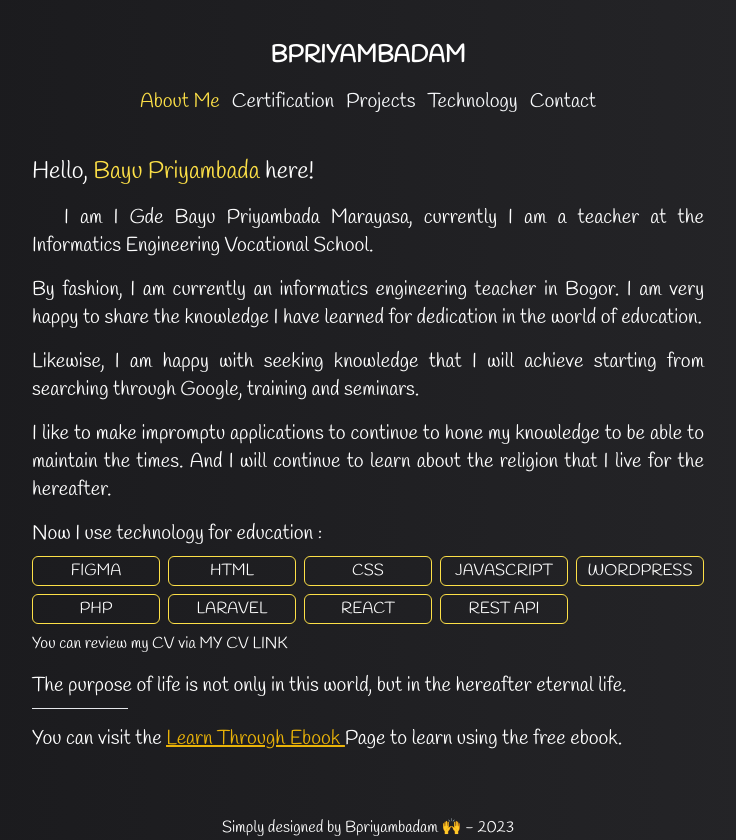
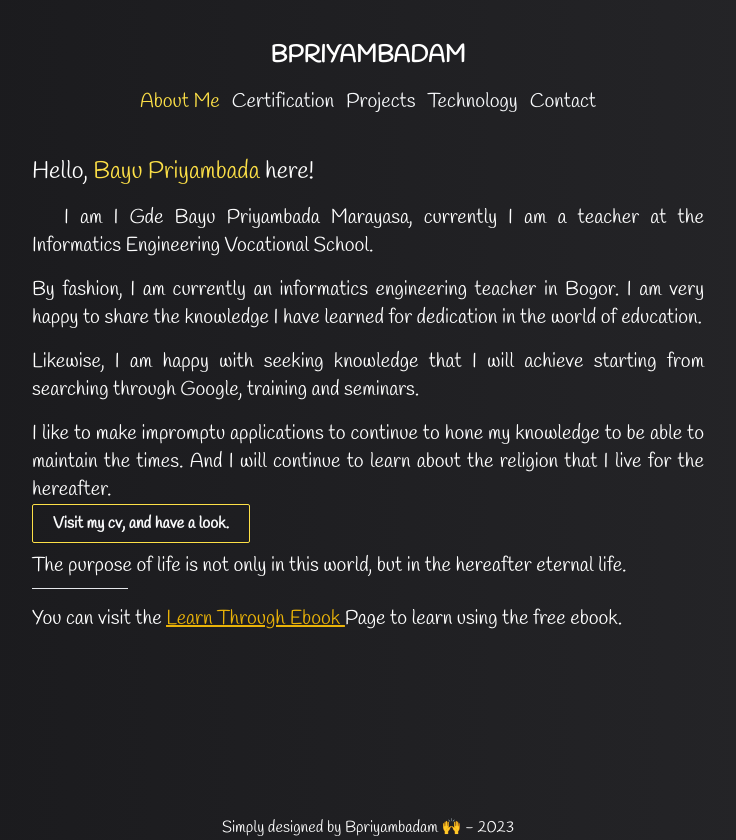
Before and after one commit to bayupriyambada/myportfolio, a Next.js app: page / in a window 1280 px wide. Shown: the whole page, without its empty margins (272-1008 px from the left). Built offline with nearby package versions, Linux system fonts and the light colour scheme.

Commit message:
Add CV on index

```diff
--- a/components/container.js
+++ b/components/container.js
@@ -4,7 +4,7 @@ import Head from 'next/head';
 
 function Container({ children, title }) {
   return (
-    <div className='flex justify-center container mx-auto lg:max-w-2xl max-w-full'>
+    <div className='flex justify-center container mx-auto max-w-2xl '>
       <div className='flex flex-col mt-10 min-h-screen justify-between'>
         <div>
           <Header />
--- a/pages/index.js
+++ b/pages/index.js
@@ -1,5 +1,4 @@
 import Container from '@/components/container'
-import techJson from '@/json/techJson'
 function Home() {
   return (
     <div>
@@ -18,23 +17,11 @@ function Home() {
           <p className="md:text-xl text-base text-justify mt-2">
             I like to make impromptu applications to continue to hone my knowledge to be able to maintain the times. And I will continue to learn about the religion that I live for the hereafter.
           </p>
-          <div className='flex flex-col gap-2'>
-            <p className='md:text-xl text-base text-justify mt-2'>Now I use technology for education :</p>
-            <div className='grid lg:grid-cols-5 md:grid-cols-3 grid-cols-2 gap-2'>
-              {techJson.type.education.map((items, index) => {
-                return (
-                  <button key={index} className='border border-yellow-300 hover:border-yellow-500 py-0.5 rounded-md'>
-                    <span>
-                      {items}
-                    </span>
-                  </button>
-                )
-              })}
-            </div>
+          <div>
+            <a href='https://drive.google.com/file/d/1CUF7m4cn0YreF4btlykNV_I0jIeBuhNf/view?usp=sharing' className='border border-yellow-300 hover:border-yellow-500 shadow-sm rounded-sm font-bold px-5 py-2 text-gray-50'>
+              Visit my cv, and have a look.
+            </a>
           </div>
-          <p>
-            You can review my CV via MY CV LINK
-          </p>
           <p className="md:text-xl text-base text-justify mt-2">
             The purpose of life is not only in this world, but in the hereafter eternal life.
           </p>
```
